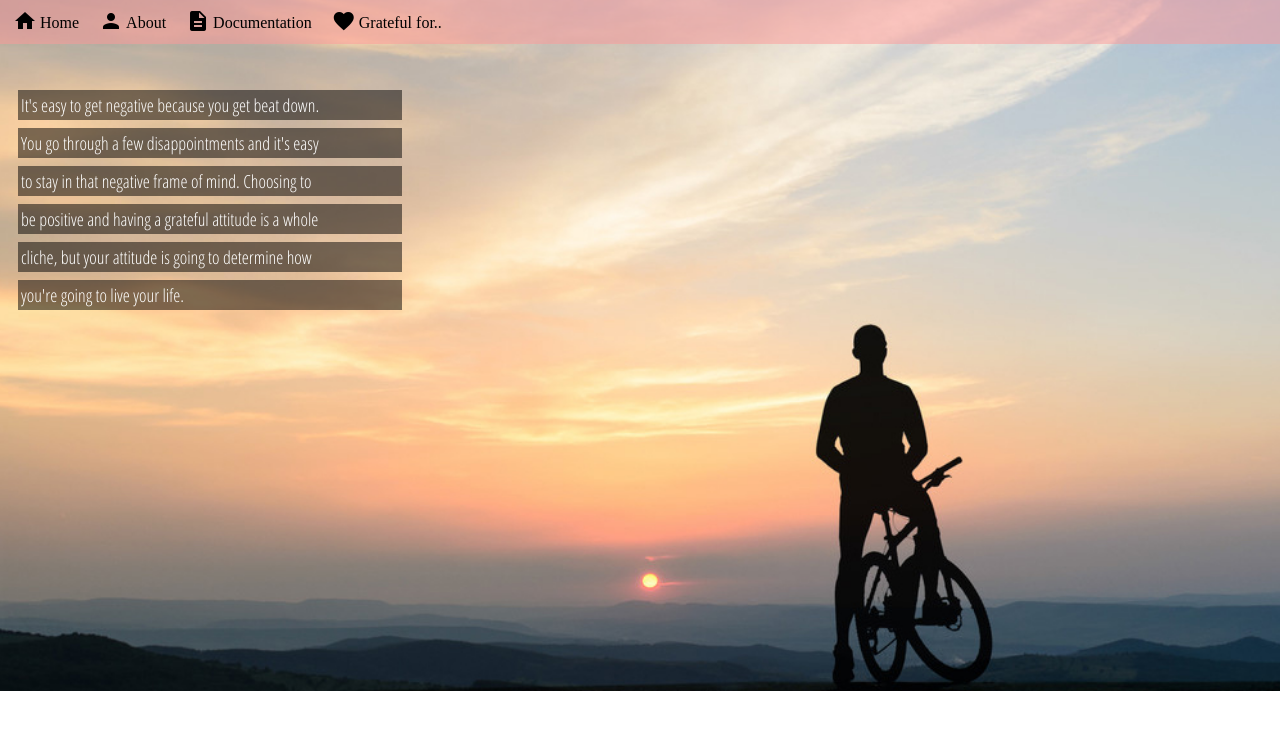
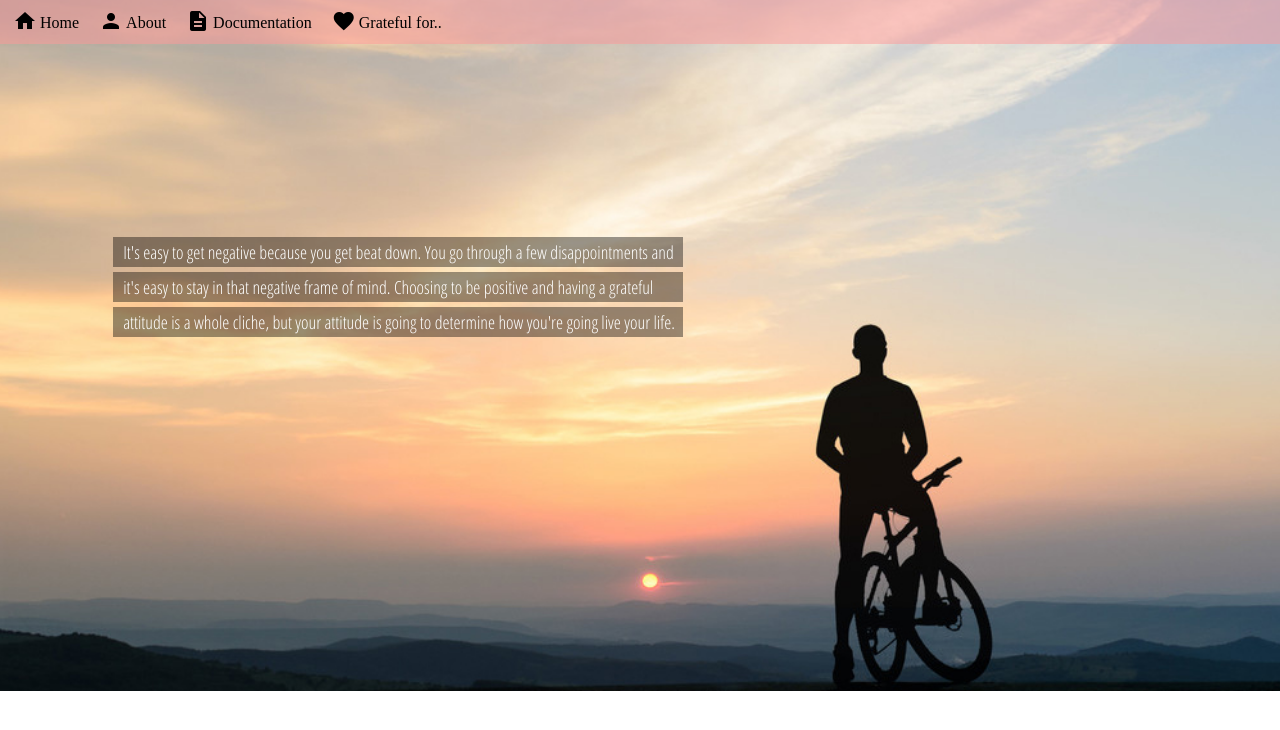
Before and after one commit to henrikbossart/project2, a website: page Html/home.html in a window 1280 px wide. Drawn offline with Linux system fonts and the light colour scheme.

Commit message:
Main page updated. Added and styled a quote

```diff
--- a/CSS/design.css
+++ b/CSS/design.css
@@ -110,20 +110,23 @@ a:hover{
     position: relative;
     width: 100%;
     z-index: 0;
+    min-width: 700px;
 }
 .p-style{
     position: absolute;
-    width: 30%;
-    top: 100px;
-    margin-left: 20px;
+    width: 570px;
+    top: 250px;
+    margin-left: 9%;
     font-size: 18px;
     color: white;
     font-family: 'Open Sans Condensed', sans-serif;
+    min-width: 500px;
 }
 .p-style p{
-    background-color: rgba(0,0,0,0.5);
+    background-color: rgba(0,0,0,0.4);
     padding: 3px;
-    margin-top: -10px;
+    margin-top: -13px;
+    padding-left: 10px;
 
 }
 
--- a/Html/home.html
+++ b/Html/home.html
@@ -54,18 +54,20 @@
 
         <!--________________________________________-->
 
-        <div class ="flex-item4">
-            <img src="../Image/inspiration-3.jpg" alt="picture of me">
-
-            <div class ="p-style">
-                <p>It's easy to get negative because you get beat down.</p><p> You go through a few disappointments and it's easy</p>
-                <p>
-                    to stay in that negative frame of mind. Choosing to</p>
-                <p>be positive and having a grateful attitude is a whole</p> <p>cliche, but your attitude is going to determine how
-                <p>you're going to live your life. </p>
+        <div class="content">
 
 
+            <div class ="flex-item4">
+                <img src="../Image/inspiration-3.jpg" alt="picture of me">
+
+                <div class ="p-style">
+                    <p>It's easy to get negative because you get beat down. You go through a few disappointments and</p>
+                    <p>it's easy to stay in that negative frame of mind. Choosing to be positive and having a grateful</p>
+                    <p>attitude is a whole cliche, but your attitude is going to determine how you're going live your life.</p>
+                </div>
             </div>
+
+
 
         </div>
 
```
